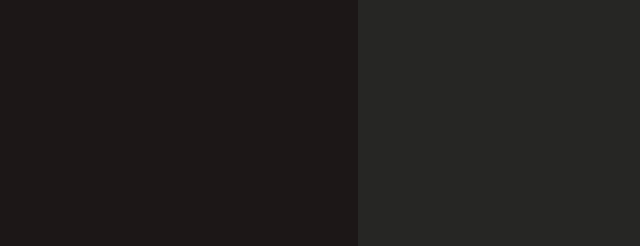
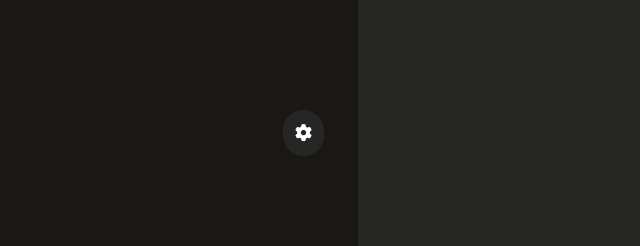
Before and after one commit to lhforsythe/assignMe, a Django app: page /accounts/dashboard/ in a window 1280 px wide; the page is wider, and only the part inside the window is pictured. Shown: the part 629-875 px from the top of that part, without its empty margins (35-675 px from the left). Run offline with Django 5.2, Linux system fonts and the light colour scheme; a user stored in the database is signed in; data comes from the database, SQL or seed files in the repository; tables that the repository leaves empty hold one stand-in row (values such as "Sample post"); grey boxes marked "Sample" are stand-in pictures; some libraries are stand-ins or nearby versions.

Commit message:
Fixed more UI bugs.

```diff
--- a/djangoproject/main/templates/main.html
+++ b/djangoproject/main/templates/main.html
@@ -170,7 +170,7 @@
         <a target="_blank" href="/accounts/refresh"><i id="refreshIcon" class="fa-solid fa-arrows-rotate" style="transform: translate(325px,24px); color: white; opacity: 0.9;position: fixed;"></i></a>
         <input type="text" placeholder="search here..." class="search-stuff" id="search">
         <div id="search-results"></div>
-    <button onclick="toggleSettings()" class="" style="border: 2px solid var(--color-secondary);color: white;position: fixed;transform: translate(325px,839px);border-radius: 60px;height: 46px;padding: 10px;background-color: var(--color-secondary);">
+    <button onclick="toggleSettings()" class="" style="border: 2px solid var(--color-secondary);color: white;position: fixed;transform: translate(325px,83vh);border-radius: 60px;height: 46px;padding: 10px;background-color: var(--color-secondary);">
             <i class="fa-solid fa-gear" style="font-size: 17px;"></i>
         </button>
     </div>
--- a/djangoproject/static/main.css
+++ b/djangoproject/static/main.css
@@ -270,6 +270,7 @@ body {
 }
 .addAssignment {
     overflow: scroll;
+    transform: translate(27vw, 26vh) !important;
 }
 .addAssignmentContainer.show {
     display: block !important;
```
